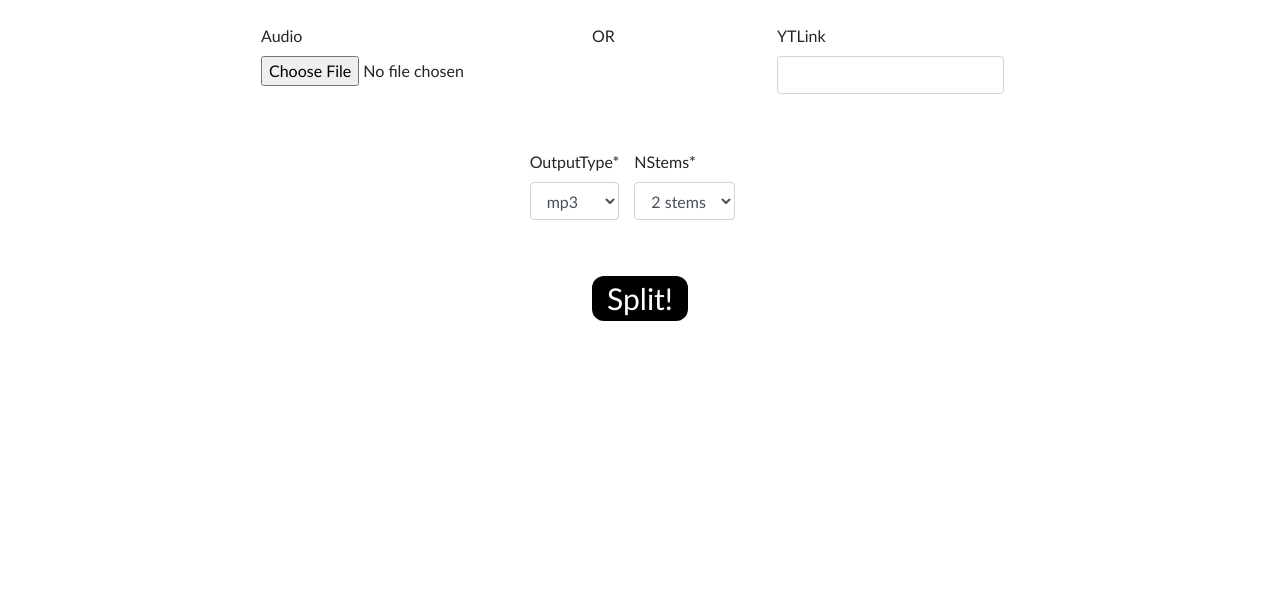
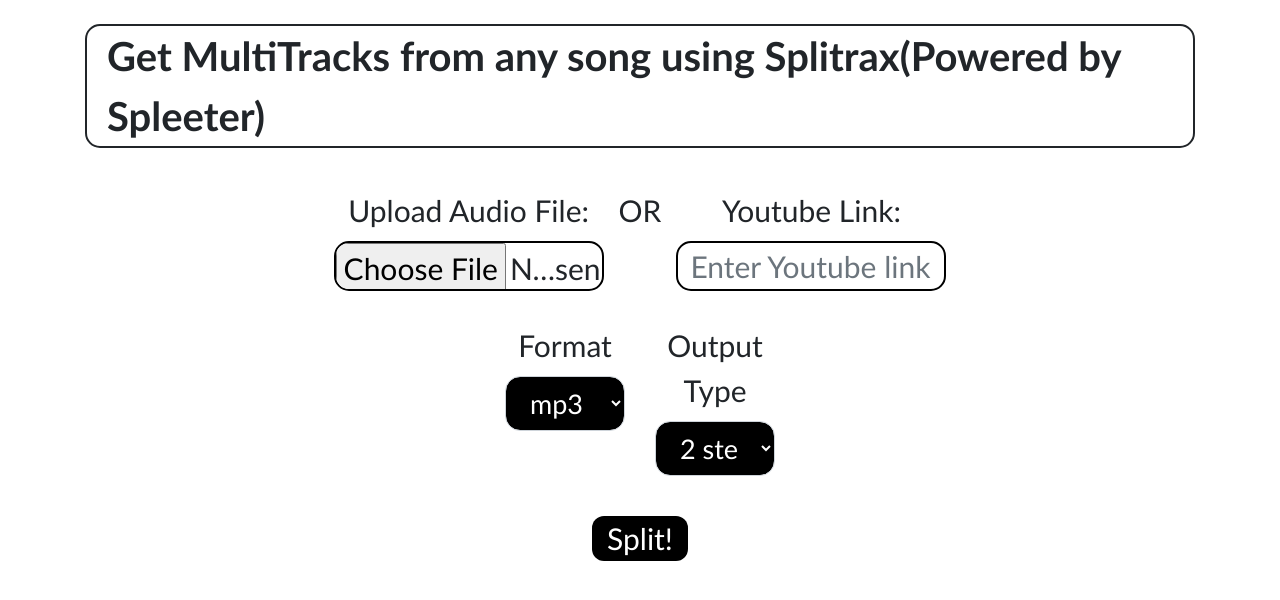
Before and after one commit to BeardedBaldo/splitrax-version1, a Django app: page /upload/ in a window 1280 px wide. Shown: the part 61-661 px from the top of the page. Run offline with Django 3.2, Linux system fonts and the light colour scheme; some libraries are stand-ins or nearby versions; some web fonts are replaced.

Commit message:
styled a basic version of the upload page

```diff
--- a/splitrax/settings.py
+++ b/splitrax/settings.py
@@ -40,6 +40,7 @@
 
     ## third party
     'crispy_forms',
+    'widget_tweaks',
 
     ## own
     'pages',
--- a/static/css/base.css
+++ b/static/css/base.css
@@ -1,4 +1,5 @@
 .upload {
+
 	background-color: #000000;
 	color: white;
 	padding: 0px 15px;
@@ -6,6 +7,7 @@
 	border: none;
 	border-radius: 12px;
 	font-size: 30px;
+	cursor:pointer;
 }
 
 .upload:hover {
@@ -14,6 +16,7 @@
 
 body {
 	font-family: 'Gurajada', Calibri;
+	/*background-color: #00A9A5;*/
 }
 
 .navbar-custom {
@@ -28,3 +31,91 @@
 	padding: 0px 20px;
 	color: white;
 }
+
+/*select {
+	background-color: #000000;
+	color: white;
+	border: none;
+	border-radius: 15px;
+	padding: 0px 15px;
+	width: 100%;
+	height: 100%;
+}*/
+
+.drop-down {
+	background-color: #000000;
+	color: white;
+	font-size: 27px;
+	padding:0px 20px;
+	width: 100%;
+	/*height: 40px;*/
+	border-radius: 15px;
+	cursor: pointer;
+}
+
+.drop-down-container {
+	text-align: center;
+	font-size: 30px;
+	width: 150px;
+
+}
+
+.input-container {
+	text-align: center;
+	font-size: 30px;
+	width: 300px;
+}
+
+.input {
+	width:100%;
+	height: 30px;
+	border:2px solid #000000;
+	border-radius: 15px;
+	background-color: white;
+}
+
+#id_YTLink {
+	height: 50px;
+	font-size: 30px;
+}
+
+#id_audio {
+	height: 50px;
+	cursor:pointer;
+	font-size: 30px;
+}
+
+/*#id_audio:before {
+	content:"Browse";
+	height: 50px;
+	font-size: 30px;
+}
+*/
+
+.input-file:after {
+	height: 50px;
+	font-size: 25px;
+}
+
+.or-text {
+	/*border: 1px solid;*/
+	text-align: center;
+	font-size: 30px;
+}
+
+.error-message {
+	font-size: 25px;
+}
+
+.asteriskField {
+    display: none;
+}
+
+.title-message {
+/*	background-color: #000000;
+	color: white;*/
+	font-size: 40px;
+	border-radius: 15px;
+	padding:0px 20px;
+	border: 2px solid;
+}
--- a/uploadfile/forms.py
+++ b/uploadfile/forms.py
@@ -9,9 +9,17 @@
 		fields = ['YTLink', 'audio', 'OutputType', 'NStems']
 
 		widgets = {
-			'audio': forms.FileInput(attrs={'accept': 'audio/*'}),
+			'audio': forms.FileInput(attrs={'accept': 'audio/*', 'placeholder':'Choose an audio file...'}),
 			'OutputType': forms.Select(choices = FileTypes),
-			'NStems': forms.Select(choices = NumberofStems)
+			'NStems': forms.Select(choices = NumberofStems),
+			'YTLink': forms.TextInput(attrs={'placeholder': 'Enter Youtube link...'})
+		}
+
+		labels = {
+			'OutputType' : "Format",
+			'NStems': "Output Type",
+			'audio' : "Upload Audio File:",
+			'YTLink': "Youtube Link:"
 		}
 
 	def clean(self):
--- a/uploadfile/models.py
+++ b/uploadfile/models.py
@@ -7,13 +7,13 @@
 ]
 
 NumberofStems = [
-	('2stems','2 stems'),
-	('4stems','4 stems'),
-	('5stems','5 stems'),
+	('2stems','2 stems - karaoke - vocals and instrumentals'),
+	('4stems','4 stems - vocals, bass, drums and others'),
+	('5stems','5 stems - vocals, bass, drums, piano and others'),
 ]
 
 class track(models.Model):
-	audio = models.FileField(null = True, blank= True)
-	YTLink = models.URLField(null = True, blank = True)
+	audio = models.FileField(null = True, blank= True, verbose_name = "")
+	YTLink = models.URLField(null = True, blank = True, verbose_name = "")
 	OutputType = models.CharField(max_length = 5, null = True)
 	NStems = models.CharField(max_length = 10, null = True)
--- a/uploadfile/templates/upload_ModelForm.html
+++ b/uploadfile/templates/upload_ModelForm.html
@@ -1,59 +1,74 @@
 {% extends "base.html" %}
 {% load crispy_forms_tags %}
 {% load static %}
+{% load widget_tweaks %}
 
 	{% block content %}
 
 
 	<div class = "container">
 		<div class = "row justify-content-center">
+			<div class = "title-message-container">
+				<p class = "title-message"><strong>Get MultiTracks from any song using Splitrax(Powered by Spleeter)</strong></p>
+<!-- 				<br>
+				<br> -->
+			</div>
+		</div>
+	</div>
+
+ 	<br>
+	<div class = "container">
+		<div class = "row justify-content-center">
+			<div class = "error-message">
 			{% if error_message %}<p><strong> {{ error_message }} </strong></p>{% endif %}
 			</div>
 		</div>
+	</div>
+	<div class = "container">
 	    <form method = "post" enctype="multipart/form-data">
 	    {% csrf_token %}
 			<div class = "container">
 				<div class = "row justify-content-center">
 					<div class="form-group">
-					<div class="input-group">
-
-			    		{{ form.audio|as_crispy_field }}
+						<div class="col-auto input-container input-file">
+				    		{{ form.audio|add_class:"input"|as_crispy_field }}
 						</div>
 					</div>
-				<div class = "col-md-2">
-		        <p> OR </p>
+					<p class="or-text">OR</p>
+					<!-- <div class = "form-group">
+						<div class = "col-md-2 or-text">
+				        <p>OR</p>
 						</div>
+					</div> -->
 					<div class = "form-group">
-					<div class = "col-auto">
-			        	{{ form.YTLink|as_crispy_field }}
+						<div class = "col-auto input-container">
+				        	{{ form.YTLink|add_class:"input"|as_crispy_field }}
 						</div>
 					</div>
 				</div>
-			<br>
+
 				<div class = "row justify-content-center">
-				<div class="form-group">
-					<div class="input-group">
+					<div class = "col-auto drop-down-container">
+			        	{{ form.OutputType|add_class:"drop-down"|as_crispy_field }}
+					</div>
 
-			    		{{ form.OutputType|as_crispy_field }}
-					</div>
-				</div>
-				<div class = "col-auto">
-		        	{{ form.NStems|as_crispy_field }}
+					<div class = "col-auto drop-down-container">
+			        	{{ form.NStems|add_class:"drop-down"|as_crispy_field }}
 					</div>
 
 				</div>
 				<br>
 
 				<div class = "row justify-content-center">
+					<!-- <div class = "col-auto">
+						<p>  </p>
+					</div>
+					<div class = "col-auto"> -->
+						<button class = "upload" type="submit">Split!</button>
+					<!-- </div>
 					<div class = "col-auto">
 						<p>  </p>
-				</div>
-				<div class = "col-auto">
-					<button class = "upload" type="submit">Split!</button>
-				</div>
-				<div class = "col-auto">
-					<p>  </p>
-				</div>
+					</div> -->
 				</div>
 
 			</div>
@@ -61,4 +76,5 @@
 
 	    </form>
 
+	</div>
     {% endblock %}
```
Also changed, not shown: uploadfile/templates/upload_test.html (+8 -0 lines), db.sqlite3, uploadfile/migrations/0011_auto_20200825_2232.py (added), uploadfile/migrations/0012_auto_20200825_2235.py (added), uploadfile/migrations/0013_auto_20200825_2240.py (added). Lines whose indentation alone changed are shown as unchanged.
